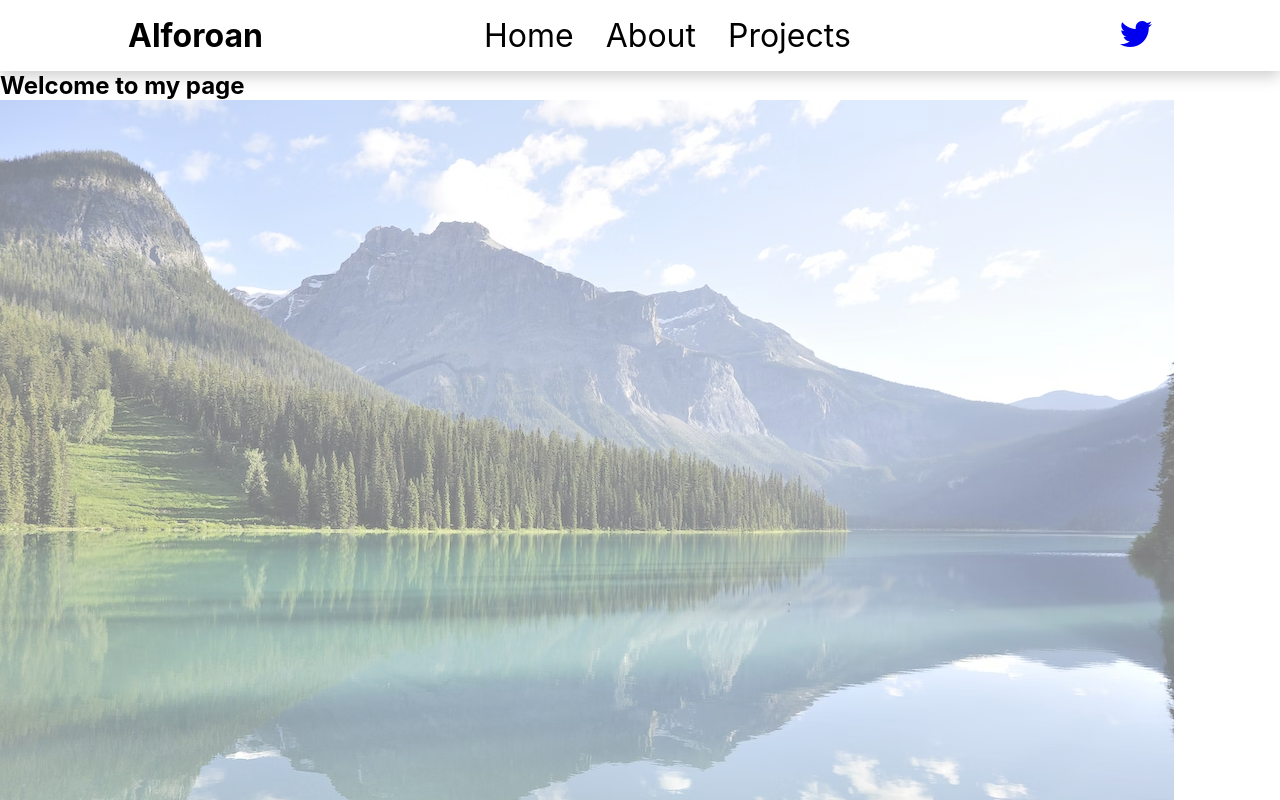
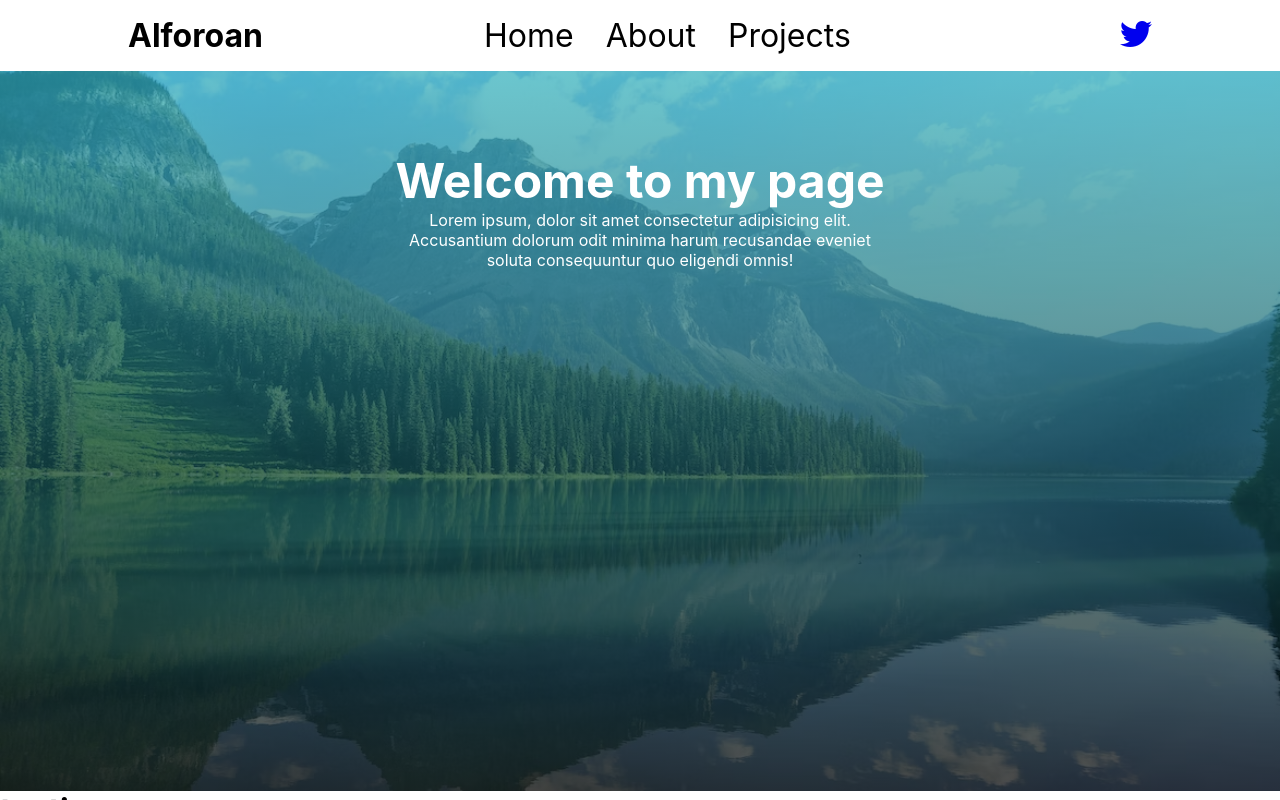
Before and after one commit to Alforoan/portfolioSite, a React (Create React App) app: page / in a window 1280 px wide. Shown: the top 800 px of the page. Built offline with nearby package versions, Linux system fonts and the light colour scheme.

Commit message:
add css and more text to home page

```diff
--- a/src/components/Homepage.jsx
+++ b/src/components/Homepage.jsx
@@ -4,24 +4,39 @@ import Background from "../images/background.png";
 
 function Homepage() {
   return (
-    <Wrapper id="home">
+    <Wrapper id="home" className="homepage">
       <main>
-        <h2>Welcome to my page</h2>
-        <div>
-          <img
-            className="background-image"
-            src={Background}
-            alt="background image"
-          />
-        </div>
+        <h2 className="welcome">Welcome to my page</h2>
+        <p className="description">
+          Lorem ipsum, dolor sit amet consectetur adipisicing elit. Accusantium
+          dolorum odit minima harum recusandae eveniet soluta consequuntur quo
+          eligendi omnis!
+        </p>
       </main>
     </Wrapper>
   );
 }
 
 const Wrapper = styled.div`
+  display: flex;
+  justify-content: center;
+  height: 90vh;
+  color: white;
+  text-align: center;
   .background-image {
     opacity: 0.5;
+    width: 100vw;
+    height: 100vh;
+  }
+  .welcome {
+    margin-top: 5rem;
+
+    font-size: 3rem;
+  }
+  .description {
+    max-width: 40vw;
+    margin: auto;
+    margin-bottom: 5rem;
   }
 `;
 
--- a/src/index.css
+++ b/src/index.css
@@ -16,3 +16,8 @@ code {
   font-family: source-code-pro, Menlo, Monaco, Consolas, "Courier New",
     monospace;
 }
+
+.homepage {
+  background: linear-gradient(rgb(44, 174, 186, 0.7), rgba(0, 0, 0, 0.7)),
+    url("./images/background.png") center/cover no-repeat;
+}
```
Also changed, not shown: src/App.js (+0 -16 lines), src/components/ScrollTopButton.jsx (+0 -8 lines).
